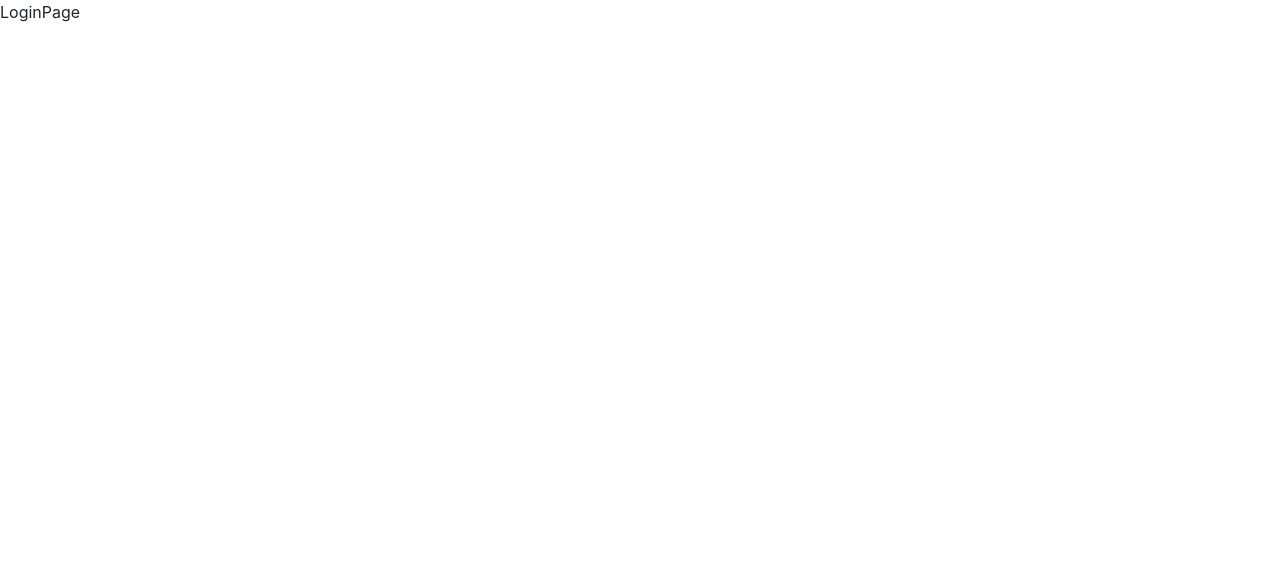
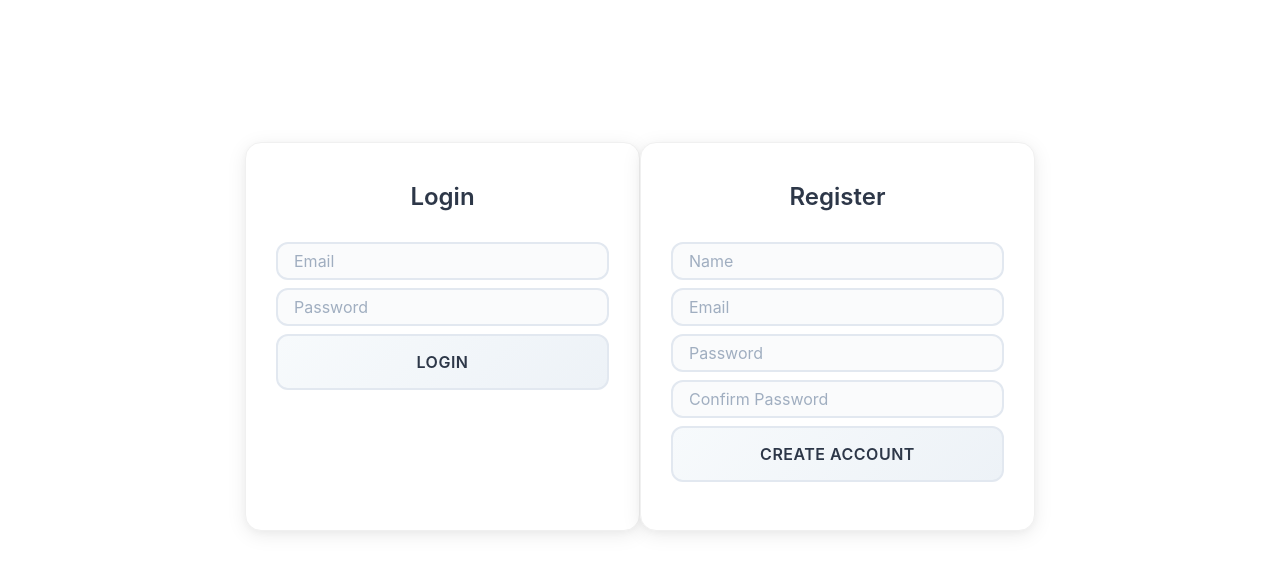
Before and after one commit to franciscojgonzalezfernandez-lgtm/calendar, a React (Vite) app: page /auth in a window 1280 px wide. Shown: the top 572 px of the page. Built offline with nearby package versions, Linux system fonts and the light colour scheme.

Commit message:
Easy login and register page.

```diff
--- /dev/null
+++ b/src/auth/pages/LoginPage.css
@@ -0,0 +1,100 @@
+.login-container {
+  margin-top: 8%;
+  max-width: 800px;
+  margin-left: auto;
+  margin-right: auto;
+  padding: 20px;
+}
+
+.login-form-1,
+.login-form-2 {
+  border-radius: 16px;
+  box-shadow: 0 4px 20px rgba(0, 0, 0, 0.08), 0 2px 10px rgba(0, 0, 0, 0.04);
+  padding: 40px 30px;
+  margin: 20px 0;
+  background: #ffffff;
+  border: 1px solid #f0f0f0;
+  transition: all 0.3s ease;
+  backdrop-filter: blur(10px);
+}
+
+.login-form-1:hover,
+.login-form-2:hover {
+  box-shadow: 0 8px 32px rgba(0, 0, 0, 0.12), 0 4px 16px rgba(0, 0, 0, 0.08);
+  transform: translateY(-2px);
+}
+
+.login-form-1 h3,
+.login-form-2 h3 {
+  text-align: center;
+  color: #2d3748;
+  font-weight: 600;
+  margin-bottom: 30px;
+  font-size: 24px;
+}
+
+.login-container form {
+  padding: 0;
+}
+
+.form-group {
+  margin-bottom: 20px;
+}
+
+.form-control {
+  width: 100%;
+  padding: 14px 16px;
+  border: 2px solid #e2e8f0;
+  border-radius: 12px;
+  font-size: 16px;
+  transition: all 0.3s ease;
+  background: #fafbfc;
+  color: #2d3748;
+}
+
+.form-control:focus {
+  outline: none;
+  border-color: #cbd5e0;
+  background: #ffffff;
+  box-shadow: 0 0 0 3px rgba(203, 213, 224, 0.3);
+  transform: translateY(-1px);
+}
+
+.form-control::placeholder {
+  color: #a0aec0;
+}
+
+.btnSubmit {
+  width: 100%;
+  border-radius: 12px;
+  padding: 14px 20px;
+  border: none;
+  cursor: pointer;
+  font-size: 16px;
+  font-weight: 600;
+  transition: all 0.3s ease;
+  background: linear-gradient(135deg, #f7fafc 0%, #edf2f7 100%);
+  color: #2d3748;
+  border: 2px solid #e2e8f0;
+  text-transform: uppercase;
+  letter-spacing: 0.5px;
+}
+
+.btnSubmit:hover {
+  background: linear-gradient(135deg, #edf2f7 0%, #e2e8f0 100%);
+  box-shadow: 0 4px 12px rgba(0, 0, 0, 0.1);
+  transform: translateY(-1px);
+}
+
+@media (max-width: 768px) {
+  .login-container {
+    margin-top: 5%;
+    padding: 10px;
+  }
+
+  .login-form-1,
+  .login-form-2 {
+    margin: 15px 0;
+    padding: 30px 20px;
+  }
+}
--- a/src/auth/pages/LoginPage.tsx
+++ b/src/auth/pages/LoginPage.tsx
@@ -1,3 +1,67 @@
+import "./LoginPage.css";
+
 export const LoginPage = () => {
-  return <div>LoginPage</div>;
+  return (
+    <div className="container login-container">
+      <div className="row">
+        <div className="col-md-6 login-form-1">
+          <h3>Login</h3>
+          <form>
+            <div className="form-group mb-2">
+              <input type="text" className="form-control" placeholder="Email" />
+            </div>
+            <div className="form-group mb-2">
+              <input
+                type="password"
+                className="form-control"
+                placeholder="Password"
+              />
+            </div>
+            <div className="form-group mb-2">
+              <input type="submit" className="btnSubmit" value="Login" />
+            </div>
+          </form>
+        </div>
+
+        <div className="col-md-6 login-form-2">
+          <h3>Register</h3>
+          <form>
+            <div className="form-group mb-2">
+              <input type="text" className="form-control" placeholder="Name" />
+            </div>
+            <div className="form-group mb-2">
+              <input
+                type="email"
+                className="form-control"
+                placeholder="Email"
+              />
+            </div>
+            <div className="form-group mb-2">
+              <input
+                type="password"
+                className="form-control"
+                placeholder="Password"
+              />
+            </div>
+
+            <div className="form-group mb-2">
+              <input
+                type="password"
+                className="form-control"
+                placeholder="Confirm Password"
+              />
+            </div>
+
+            <div className="form-group mb-2">
+              <input
+                type="submit"
+                className="btnSubmit"
+                value="Create Account"
+              />
+            </div>
+          </form>
+        </div>
+      </div>
+    </div>
+  );
 };
```
